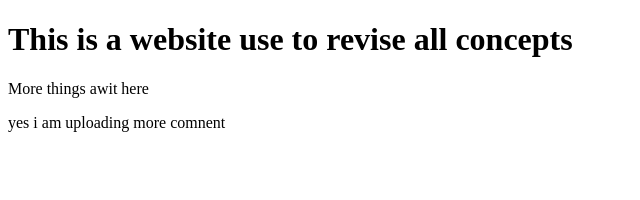
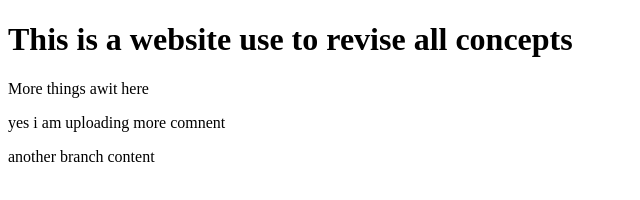
Before and after one commit to Bhim777/portfoliobhim, a plain HTML site: page index.html in a window 1280 px wide. Shown: the whole page, without its empty margins (0-640 px from the left). Drawn offline with Linux system fonts and the light colour scheme.

Commit message:
update in one more details

```diff
--- a/index.html
+++ b/index.html
@@ -10,5 +10,6 @@
     <h1>This is a website use to revise all concepts</h1>
     <p>More things awit here</p>
     <p>yes i am uploading more comnent</p>
+    <p>another branch content</p>
   </body>
 </html>
```
